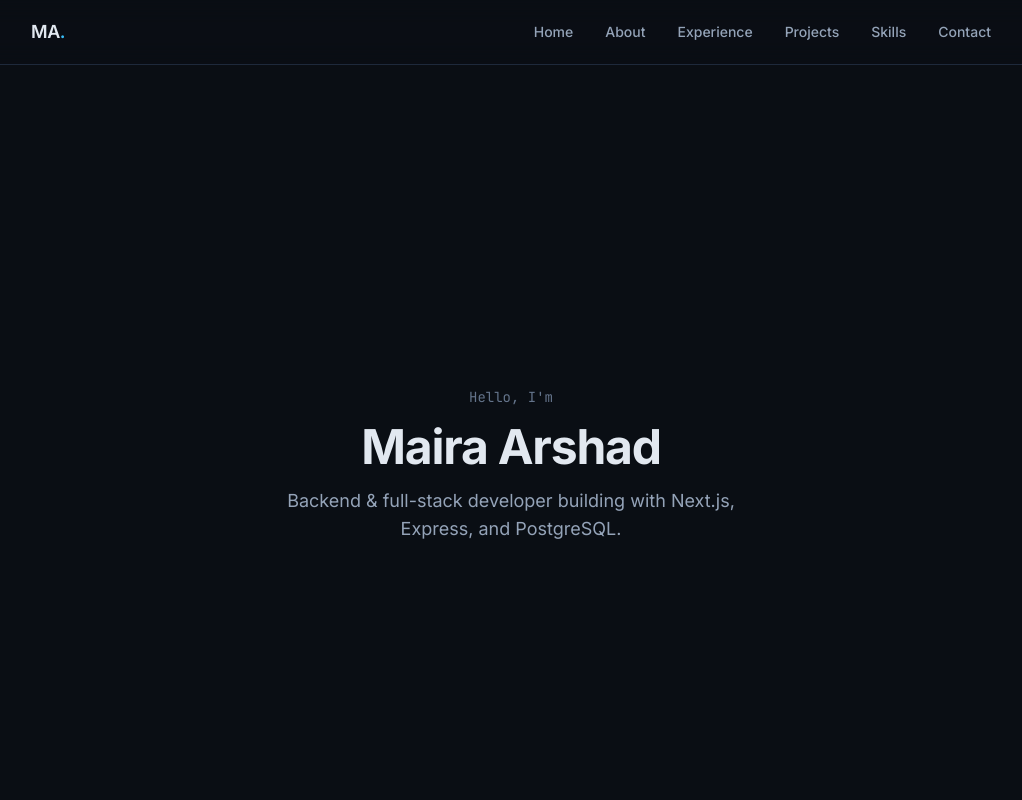
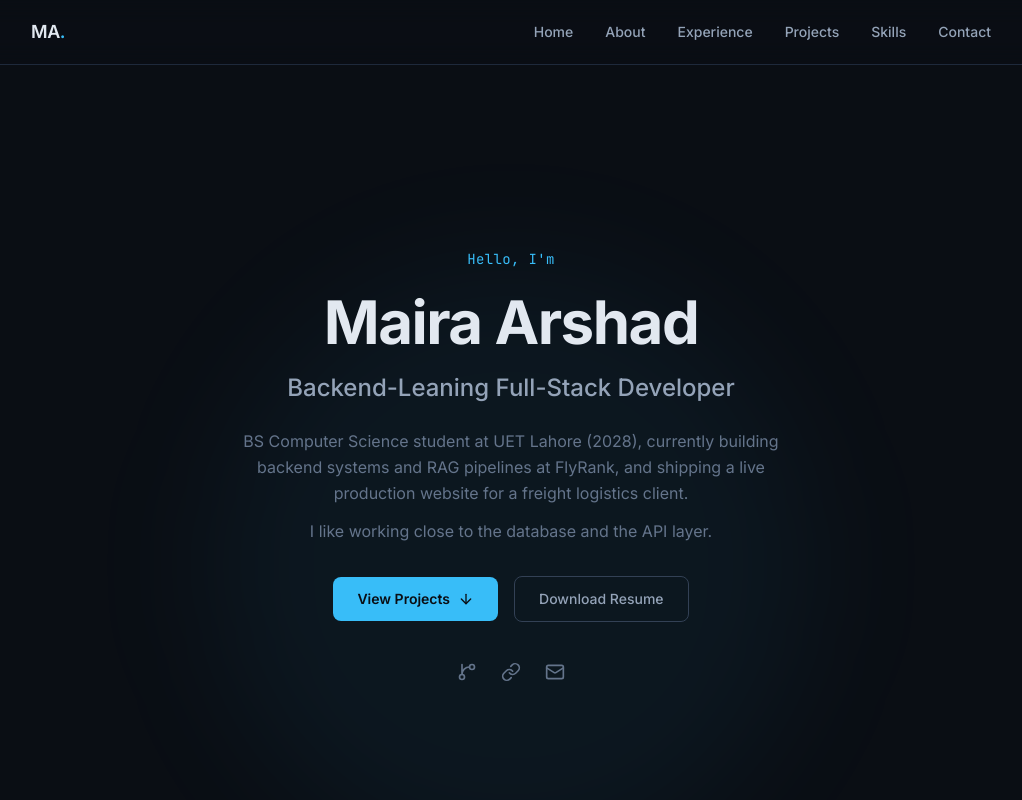
Before and after one commit to Mairaarshad19/Portfolio, a Next.js app: page / in a window 1280 px wide. Shown: the top 800 px of the page, without its empty margins (129-1151 px from the left). Built offline with nearby package versions, Linux system fonts and the light colour scheme.

Commit message:
feat: add hero section with intro and CTA buttons

```diff
--- a/src/app/globals.css
+++ b/src/app/globals.css
@@ -50,6 +50,22 @@ body {
   -moz-osx-font-smoothing: grayscale;
 }
 
+/* ── Animations ─────────────────────────────────────────────── */
+@keyframes fade-slide-up {
+  from {
+    opacity: 0;
+    transform: translateY(24px);
+  }
+  to {
+    opacity: 1;
+    transform: translateY(0);
+  }
+}
+
+.animate-fade-slide-up {
+  animation: fade-slide-up 0.8s ease-out forwards;
+}
+
 /* ── Utility classes ────────────────────────────────────────── */
 .container-content {
   width: 100%;
--- a/src/app/page.tsx
+++ b/src/app/page.tsx
@@ -1,18 +1,9 @@
+import Hero from "@/components/Hero";
+
 export default function Home() {
   return (
     <>
-      {/* Home */}
-      <section id="home" className="min-h-screen flex items-center justify-center">
-        <div className="container-content text-center">
-          <p className="text-fg-dim font-mono text-sm mb-4">Hello, I'm</p>
-          <h1 className="text-4xl sm:text-5xl font-bold tracking-tight text-fg">
-            Maira Arshad
-          </h1>
-          <p className="mt-4 text-lg text-fg-muted max-w-lg mx-auto">
-            Backend & full-stack developer building with Next.js, Express, and PostgreSQL.
-          </p>
-        </div>
-      </section>
+      <Hero />
 
       {/* About */}
       <section id="about" className="py-24">
--- /dev/null
+++ b/src/components/Hero.tsx
@@ -0,0 +1,95 @@
+"use client";
+
+import { GitBranch, Link, Mail, ArrowDown } from "lucide-react";
+import { heroContent } from "@/data/portfolio-content";
+
+const socialIcons: Record<string, React.ReactNode> = {
+  GitHub: <GitBranch size={20} />,
+  LinkedIn: <Link size={20} />,
+  Email: <Mail size={20} />,
+};
+
+export default function Hero() {
+  const { name, role, intro, buttons, socials } = heroContent;
+
+  return (
+    <section
+      id="home"
+      className="relative min-h-screen flex items-center justify-center overflow-hidden"
+    >
+      {/* Background gradient accent */}
+      <div className="absolute inset-0 pointer-events-none">
+        <div className="absolute top-1/4 left-1/2 -translate-x-1/2 w-[600px] h-[600px] rounded-full bg-accent/5 blur-3xl" />
+      </div>
+
+      <div className="container-content py-24 animate-fade-slide-up">
+        <div className="max-w-2xl mx-auto text-center">
+          {/* Pre-label */}
+          <p className="font-mono text-sm text-accent mb-4 tracking-wide">
+            Hello, I'm
+          </p>
+
+          {/* Name */}
+          <h1 className="text-4xl sm:text-5xl md:text-6xl font-bold tracking-tight text-fg leading-tight">
+            {name}
+          </h1>
+
+          {/* Role */}
+          <p className="mt-3 text-xl sm:text-2xl text-fg-muted font-medium">
+            {role}
+          </p>
+
+          {/* Intro */}
+          <div className="mt-6 space-y-3 text-base text-fg-dim leading-relaxed max-w-xl mx-auto">
+            {intro.map((paragraph, i) => (
+              <p key={i}>{paragraph}</p>
+            ))}
+          </div>
+
+          {/* Buttons */}
+          <div className="mt-8 flex flex-col sm:flex-row items-center justify-center gap-4">
+            {buttons.map((btn) => (
+              <a
+                key={btn.label}
+                href={btn.href}
+                {...(btn.href.startsWith("#")
+                  ? {
+                      onClick: (e: React.MouseEvent<HTMLAnchorElement>) => {
+                        e.preventDefault();
+                        const el = document.querySelector(btn.href);
+                        if (el) el.scrollIntoView({ behavior: "smooth" });
+                      },
+                    }
+                  : {})}
+                className={
+                  btn.variant === "primary"
+                    ? "inline-flex items-center gap-2 px-6 py-3 rounded-lg bg-accent text-bg font-semibold text-sm transition-all hover:bg-accent-hover hover:shadow-lg hover:shadow-accent/20 active:scale-[0.97]"
+                    : "inline-flex items-center gap-2 px-6 py-3 rounded-lg border border-border-light text-fg-muted font-medium text-sm transition-all hover:border-accent hover:text-accent active:scale-[0.97]"
+                }
+              >
+                {btn.label}
+                {btn.variant === "primary" && <ArrowDown size={16} />}
+              </a>
+            ))}
+          </div>
+
+          {/* Social icons */}
+          <div className="mt-10 flex items-center justify-center gap-6">
+            {socials.map((s) => (
+              <a
+                key={s.label}
+                href={s.href}
+                target="_blank"
+                rel="noopener noreferrer"
+                aria-label={s.label}
+                className="text-fg-dim hover:text-accent transition-colors"
+              >
+                {socialIcons[s.label]}
+              </a>
+            ))}
+          </div>
+        </div>
+      </div>
+    </section>
+  );
+}
--- /dev/null
+++ b/src/data/portfolio-content.ts
@@ -0,0 +1,26 @@
+export const heroContent = {
+  name: "Maira Arshad",
+  role: "Backend-Leaning Full-Stack Developer",
+  intro: [
+    "BS Computer Science student at UET Lahore (2028), currently building backend systems and RAG pipelines at FlyRank, and shipping a live production website for a freight logistics client.",
+    "I like working close to the database and the API layer.",
+  ],
+  buttons: [
+    { label: "View Projects", href: "#projects", variant: "primary" },
+    { label: "Download Resume", href: "#", variant: "secondary" },
+  ],
+  socials: [
+    {
+      label: "GitHub",
+      href: "https://github.com/Mairaarshad19",
+    },
+    {
+      label: "LinkedIn",
+      href: "https://www.linkedin.com/in/mairaarshad/",
+    },
+    {
+      label: "Email",
+      href: "mailto:mairaarshad019@gmail.com",
+    },
+  ],
+};
```
